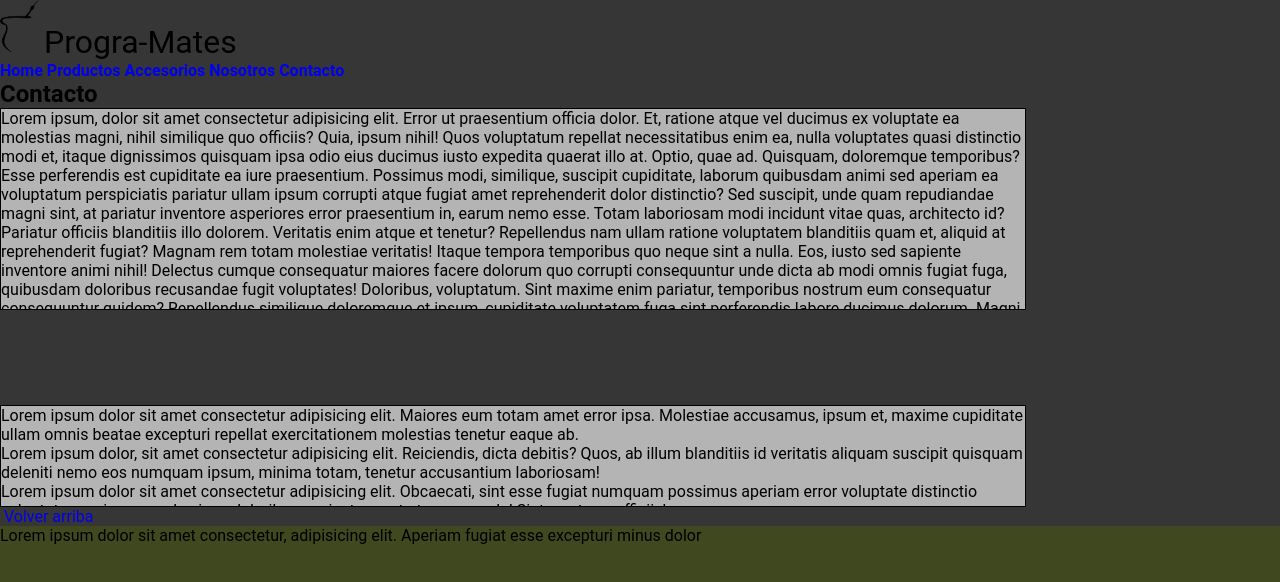
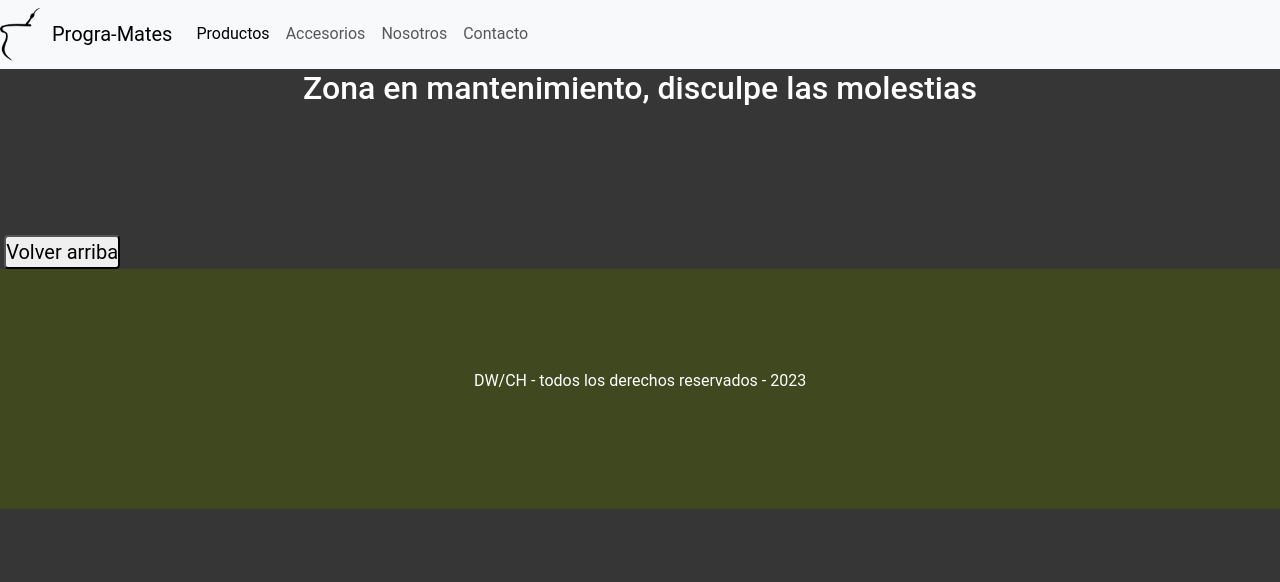
Before and after one commit to Crycsus14/SebastianRubio-EntregaFinal-46980, a plain HTML site: page html/Contacto.html in a window 1280 px wide. Drawn offline with nearby package versions, Linux system fonts and the light colour scheme.

Commit message:
preentrega

```diff
--- a/css/style.css
+++ b/css/style.css
@@ -97,20 +97,20 @@ box-shadow: 1px 1px 5px rgb(63, 72, 30);
 }
 
 .boton_video:hover {
-  background-color: rgb(63, 72, 30); /* Green */
+  background-color: rgb(63, 72, 30);
   color: white;
 }
 
  body{
     background-color: rgba(19, 18, 18, 0.849);
  }
- footer{
+ /* footer{
     width: 100%;
     height: 300px;
     margin: 0;
     padding: auto;
     background-color:rgb(63, 72, 30) ;
- }
+ } */
  .mates {
     border: 1px solid;
 
@@ -150,11 +150,20 @@ box-shadow: 1px 1px 5px rgb(63, 72, 30);
    overflow: auto;
    background-color: rgb(180, 180, 180);
   }
+/* Zona en mantenimento - temporal */
+.zona_container{
+   display: flex;
+   align-items: center;
+   justify-content: center;
+   font-size: 150px;
+   color: white;
+}
 
  /* seccion de productos */
  .titulo_mates{
-   font-size: 5rem;
-   font-size: large bold;
+
+   font-size:  5rem;
+   text-decoration: solid;
    text-shadow: 1px 1px 5px rgba(0, 0, 0, .45);
    box-shadow: 1px 1px 5px rgba(0, 0, 0, .45);
    color: rgb(63, 72, 30);
@@ -206,6 +215,33 @@ box-shadow: 1px 1px 5px rgb(63, 72, 30);
    color: white;
 }
 
+.boton_abajo {
+   border-radius: 4px;
+   font-size: 20px;
+   transition-duration: 0.4s;
+
+}
+.boton_abajo:hover {
+   background-color: rgb(63, 72, 30);
+   color: white;
+ }
+/* Iconos del Footer */
+footer{
+  display: flex;
+  align-items: center;
+  justify-content: center;
+   background-color:rgb(63, 72, 30) ;
+   padding: 100px 0px;
+   text-decoration: solid;
+   color: white;
+}
+
+
+
+
+
+
+
 @media (max-width:768px) {
    .conteiner_productos {
       grid-template-columns: repeat(2, 1fr);
--- a/html/Contacto.html
+++ b/html/Contacto.html
@@ -4,32 +4,57 @@
     <meta charset="UTF-8">
     <meta name="viewport" content="width=device-width, initial-scale=1.0">
     <link rel="shortcut icon" href="../img/Icono silueta mate.png" type="image/x-icon">
+    <link rel="stylesheet" href="../css/bootstrap.css">
     <link rel="stylesheet" href="../css/style.css">
     <title>Progra-Mates</title>
 </head>
 <body>
 <header id="top">
       <!-- Barra de Navegacion - Inicio-->
-      <Nav class="navegacion">
-        <div class="logo_container">
-            <img src="../img/silueta_mate_imagen-transformed.png" alt="Logotipo Olaf-Mates"class="logo">
-         <span>Progra-Mates</span>
-        </div>
-         <ul class="navegacion_nav">
-             <li class="nav_item"><a href="../index.html">Home</a></li>
-             <li class="nav_item"><a href="../html/Productos.html">Productos</a></li>
-             <li class="nav_item"><a href="../html/Accesorios.html">Accesorios</a></li>
-             <li class="nav_item"><a href="../html/Nosotros.html">Nosotros</a></li>
-             <li class="nav_item"><a href="../html/Contacto.html">Contacto</a></li>
-         </ul>
-
-     </Nav>
+      <div class="logo_container">
+        <nav class="navbar navbar-expand-lg bg-body-tertiary">
+        <img src="../img/silueta_mate_imagen-transformed.png" alt="Logotipo Olaf-Mates"class="logo">
+        <div class="container-fluid">
+            <a class="navbar-brand" href="../index.html">Progra-Mates</a>
+         <button class="navbar-toggler" type="button" data-bs-toggle="collapse" data-bs-target="#navbarNavDropdown" aria-controls="navbarNavDropdown" aria-expanded="false" aria-label="Toggle navigation">
+           <span class="navbar-toggler-icon"></span>
+         </button>
+         <div class="collapse navbar-collapse" id="navbarNavDropdown">
+           <ul class="navbar-nav">
+             <li class="nav-item">
+               <a class="nav-link active" aria-current="page" href="./Productos.html">Productos</a>
+             </li>
+             <li class="nav-item">
+               <a class="nav-link" href="./Accesorios.html">Accesorios</a>
+             </li>
+             <li class="nav-item">
+               <a class="nav-link" href="./Nosotros.html">Nosotros</a>
+             </li>
+             <li class="nav-item">
+               <a class="nav-link" href="./Contacto.html">Contacto</a>
+             </li>
+             <!-- <li class="nav-item dropdown">
+               <a class="nav-link dropdown-toggle" href="./Contacto.html" role="button" data-bs-toggle="dropdown" aria-expanded="false">
+                 Contacto
+               </a> -->
+               <!-- <ul class="dropdown-menu">
+                 <li><a class="dropdown-item" href="#">Action</a></li>
+                 <li><a class="dropdown-item" href="#">Another action</a></li>
+                 <li><a class="dropdown-item" href="#">Something else here</a></li>
+               </ul> -->
+             </li>
+           </ul>
+         </div>
+       </div>
+     </nav>
      <!-- Barra de Navegacion - Fin-->
 </header>
-
-<h2 class="titulo_contacto"> Contacto </h2>
+<div class="zona_container">
+<h2 class="zona_mantenimiento"> Zona en mantenimiento, disculpe las molestias</h2>
+</div>
+<!-- <h2 class="titulo_contacto"> Contacto </h2> -->
 <!-- Contenido - Inicio -->
-<section class="formulario">
+<!-- <section class="formulario">
     <p>Lorem ipsum, dolor sit amet consectetur adipisicing elit. Error ut praesentium officia dolor. Et, ratione atque vel ducimus ex voluptate ea molestias magni, nihil similique quo officiis? Quia, ipsum nihil!
     Quos voluptatum repellat necessitatibus enim ea, nulla voluptates quasi distinctio modi et, itaque dignissimos quisquam ipsa odio eius ducimus iusto expedita quaerat illo at. Optio, quae ad. Quisquam, doloremque temporibus?
     Esse perferendis est cupiditate ea iure praesentium. Possimus modi, similique, suscipit cupiditate, laborum quibusdam animi sed aperiam ea voluptatum perspiciatis pariatur ullam ipsum corrupti atque fugiat amet reprehenderit dolor distinctio?
@@ -41,10 +66,10 @@
     Consequatur eaque iusto, deleniti repudiandae excepturi vel, repellat aut consectetur doloremque quaerat aliquid, dolorum error assumenda ab commodi quam eos blanditiis placeat cum odit perferendis adipisci quibusdam dolore. Veniam, dolorum.
     Architecto deleniti iure asperiores illum maiores similique tempora repellendus quos rerum dolore dicta totam iste numquam porro eum expedita mollitia voluptate a optio aperiam perspiciatis, soluta animi amet at. Nulla!</p>
 
-</section>
+</section> -->
 <br><br><br><br><br>
 <!-- Preguntas FAQ´s - Inicio -->
-<section class="preguntas">
+<!-- <section class="preguntas">
     <p>Lorem ipsum dolor sit amet consectetur adipisicing elit. Maiores eum totam amet error ipsa. Molestiae accusamus, ipsum et, maxime cupiditate ullam omnis beatae excepturi repellat exercitationem molestias tenetur eaque ab.</p>
 
     <p>Lorem ipsum dolor, sit amet consectetur adipisicing elit. Reiciendis, dicta debitis? Quos, ab illum blanditiis id veritatis aliquam suscipit quisquam deleniti nemo eos numquam ipsum, minima totam, tenetur accusantium laboriosam!</p>
@@ -52,7 +77,7 @@
     <p>Lorem ipsum dolor sit amet consectetur adipisicing elit. Obcaecati, sint esse fugiat numquam possimus aperiam error voluptate distinctio voluptatum qui recusandae ipsa doloribus sapiente amet at assumenda! Sint, nostrum officiis!</p>
 
 
-</section>
+</section> -->
 <!-- Preguntas FAQ´s - Fin -->
 
 <!-- Imagen de abajo del todo-->
@@ -60,13 +85,13 @@
 
 
 
+    <script src="https://cdn.jsdelivr.net/npm/bootstrap@5.3.2/dist/js/bootstrap.bundle.min.js" integrity="sha384-C6RzsynM9kWDrMNeT87bh95OGNyZPhcTNXj1NW7RuBCsyN/o0jlpcV8Qyq46cDfL" crossorigin="anonymous"></script>
+    <script src="./js/bootstrap.js"></script>
 
-
-    <a href="#top">Volver arriba</a>
+    <a  href="#top"><button class="boton_abajo">Volver arriba</button></a>
 </body>
 
 <footer>
-
-    <p>Lorem ipsum dolor sit amet consectetur, adipisicing elit. Aperiam fugiat esse excepturi minus dolor
+    <p>DW/CH - todos los derechos reservados - 2023</p>
 </footer>
 </html>
```
Also changed, not shown: html/Accesorios.html (+42 -16 lines), html/Nosotros.html (+41 -17 lines), html/Productos.html (+2 -2 lines), index.html (+3 -2 lines), img/FBicon.jpg (added), img/IGicon.png (added), img/TWicon.png (added), img/Xicon.png (added).
